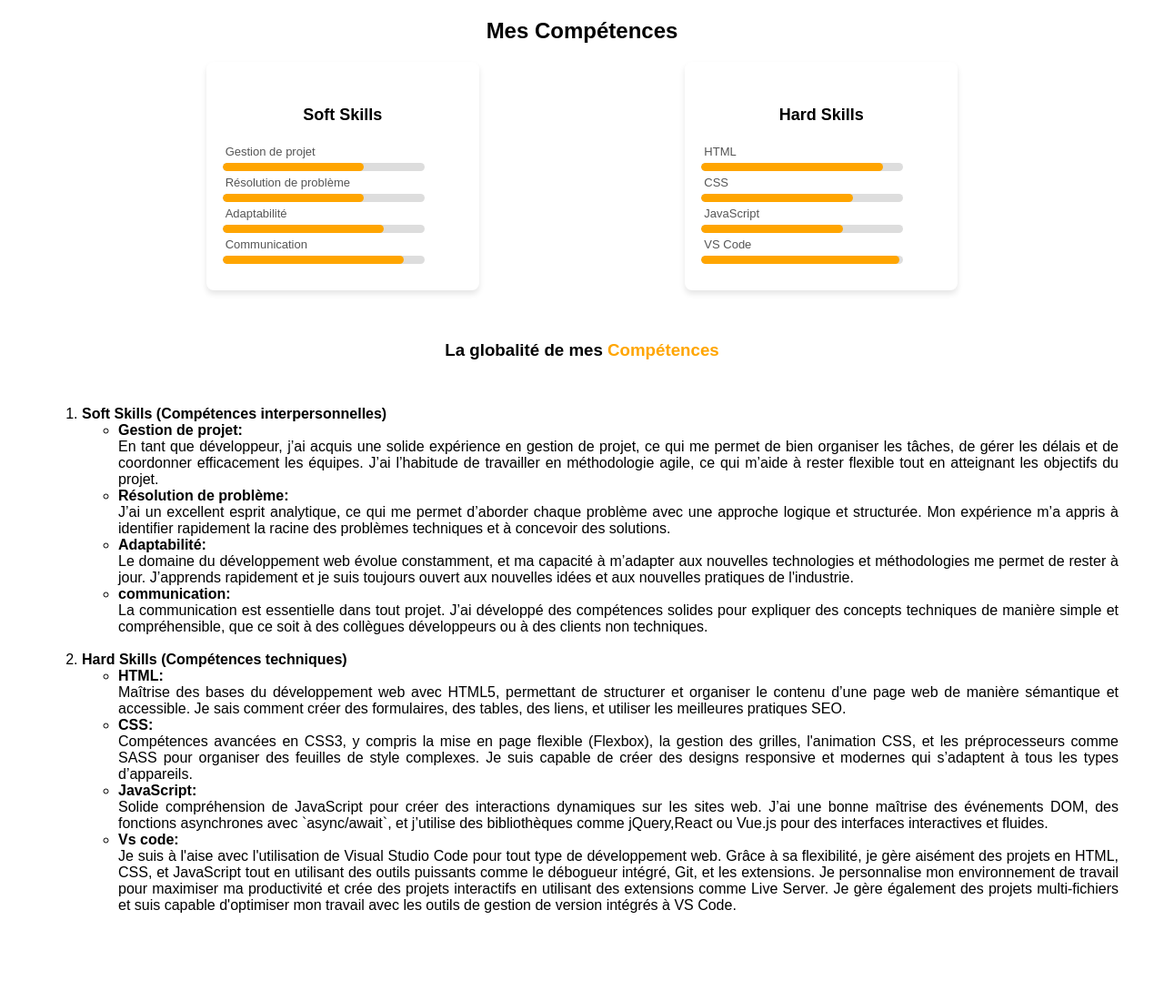
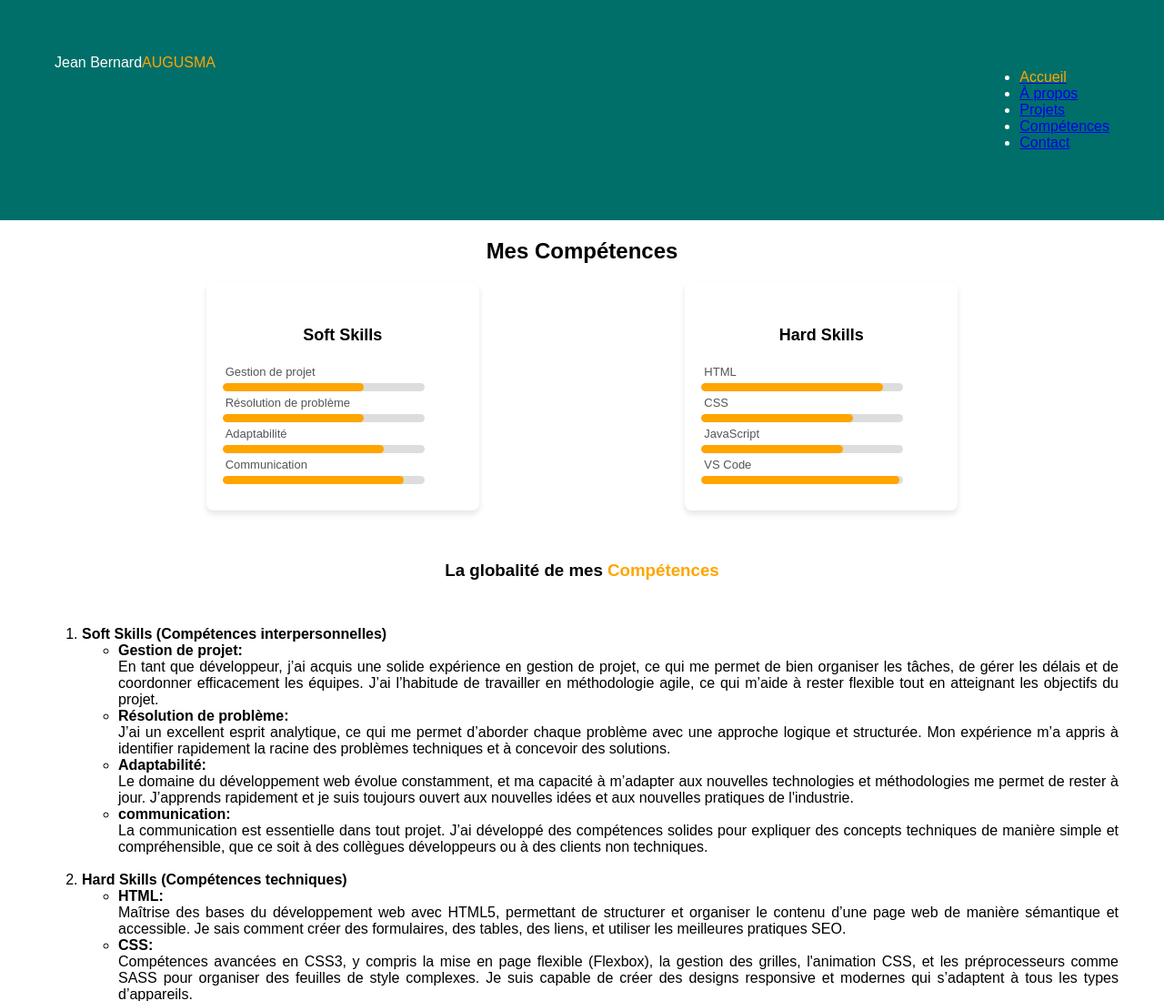
Before and after one commit to christian-20p/My-portfolio.com, a plain HTML site: page à-propos.html in a window 1280 px wide. Shown: the top 1100 px of the page at 91% size. Before the commit the page ends 1054 px from the top, so only its background shows below. Drawn offline with Linux system fonts and the light colour scheme.

Commit message:
Update à-propos.html

```diff
--- a/à-propos.html
+++ b/à-propos.html
@@ -19,6 +19,23 @@
 </style>
 </head>
 <body>
+   <header>
+        <div class="logo">
+            <div>Jean Bernard <span style="color:orange"> AUGUSMA</span></div>
+        <div>
+        <nav>
+            <ul>
+                <li><a href="index.html"><span style="color:orange">Accueil</span></a></li>
+                <li><a href="mwen.html">À propos</a></li>
+                <li><a href="Skills.html">Projets</a></li>
+                <li><a href="à-propos.html">Compétences</a></li>
+                <li><a href="contact.html">Contact</a></li>
+            </ul>
+        </nav>
+        </div>
+        </div>
+
+    </header>
     <section id="skills" class="skills-section">
         <h2 style="text-align:center">Mes Compétences</h2>
 
```
